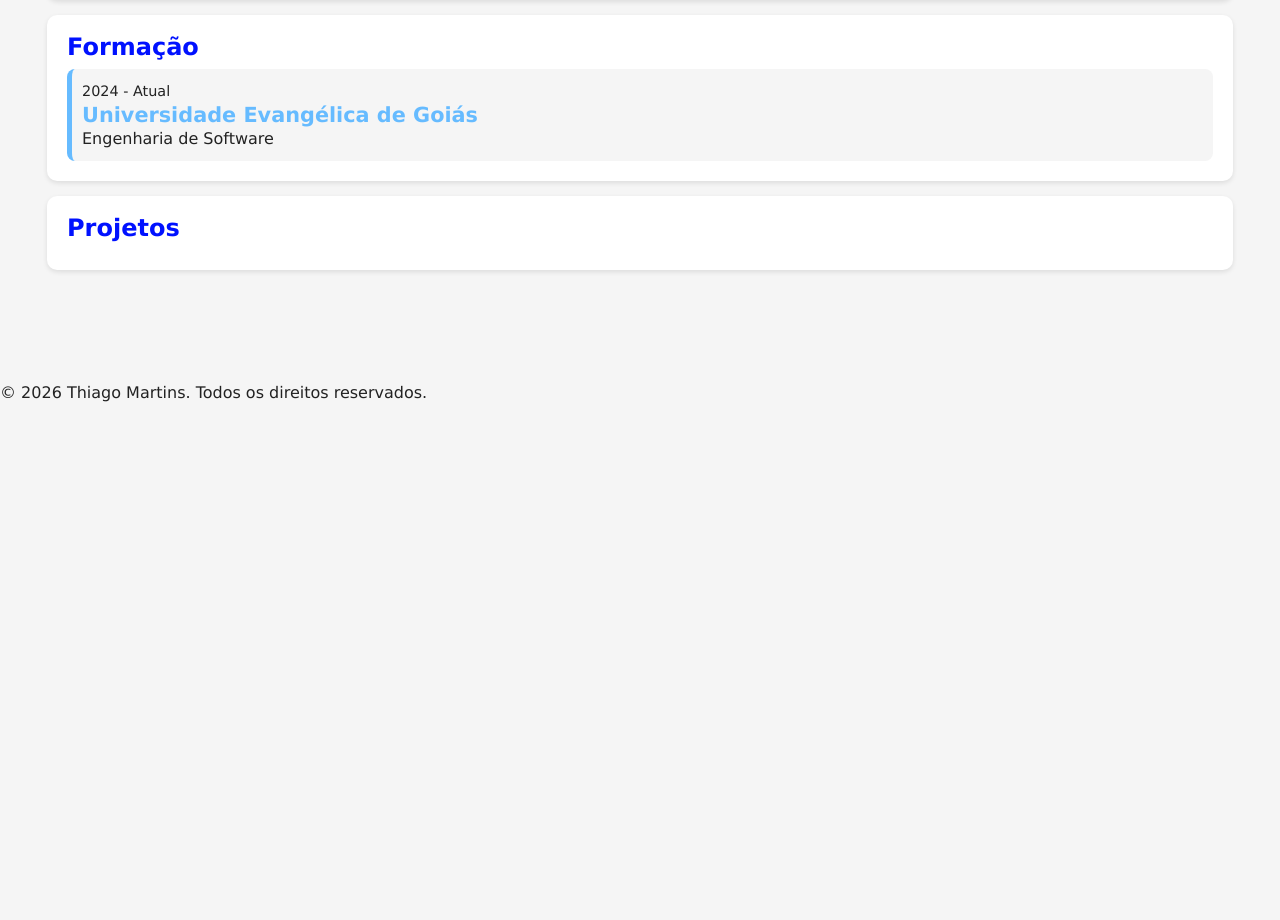
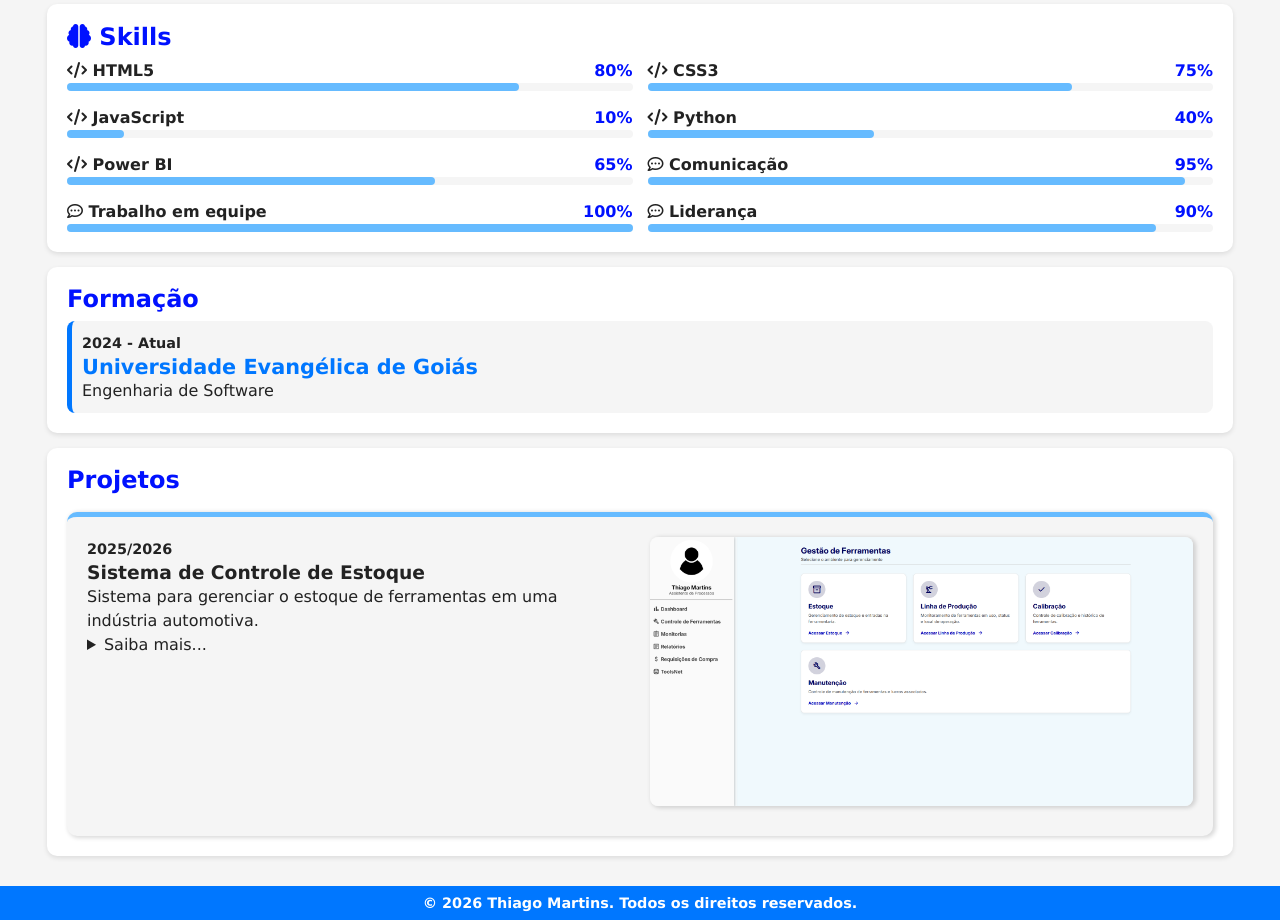
Before and after one commit to thiagomt11/projeto-portfolio, a plain HTML site: page index.html in a window 1280 px wide. Shown: the part 1323-2243 px from the top of the page. Before the commit the page ends 1728 px from the top, so only its background shows below. Drawn offline with Linux system fonts and the light colour scheme.

Commit message:
adicionado seção de projetos

```diff
--- a/estilos/media-queries.css
+++ b/estilos/media-queries.css
@@ -26,4 +26,24 @@
         grid-template-columns: 1fr 1fr;
     }
 
+    .projeto{
+        display: grid;
+        grid-template-columns: 1fr 1fr;
+        gap: 20px;
+        width: 100%;
+    }
+
+    .projeto-info{
+        grid-column: 1;
+        grid-row: 1;
+    }
+
+    .foto{
+        grid-column: 2;
+        width: 100%;
+        object-fit: cover;
+        overflow: hidden;
+    }
+
+
 }
--- a/estilos/style.css
+++ b/estilos/style.css
@@ -203,9 +203,12 @@ main{
 .curso{
     background-color: var(--fundo-principal);
     padding: 10px;
-    border-left: 5px solid var(--destaque-inverso);
+    border-left: 5px solid var(--destaque);
     border-radius: 8px;
     transition: border-width 0.3s ease, border-color 0.5s ease;
+    .instituicao{
+        transition: color 0.5s ease;
+    }
 }
 
 .curso:hover{
@@ -218,16 +221,49 @@ main{
 .periodo{
     font-size: 0.9em;
     color: var(--texto);
+    font-weight: bold;
 }
 
 .instituicao{
     font-size: 1.3em;
-    color: var(--destaque-inverso);
+    color: var(--destaque);
 }
 
+/*CARD 4 - PROJETOS*/
+
+#projeto-container{
+    margin-top: 20px;
+}
+.projeto{
+    background-color: var(--fundo-principal);
+    padding: 20px;
+    box-shadow: 2px 1px 4px 1px rgba(0,0,0,0.15);
+    border-radius:10px;
+    border-top: 5px solid var(--destaque-inverso);
+    transition: border-color 0.3s ease, transform 0.3s ease;
+}
+
+.projeto:hover{
+    border-top-color: var(--destaque-escuro);
+    cursor: pointer;
+    transform: translate(0, -4px);
+
+}
+
+.foto{
+    width: 100%;
+    border-radius: 8px;
+    margin-bottom: 10px;
+     box-shadow: 2px 1px 4px 1px rgba(0,0,0,0.15);
+}
 
 /*Rodapé*/
 footer{
     display: flex;
-
+    background-color: var(--destaque);
+    padding: 5px;
+    justify-content: center;
+    color: var(--texto-inverso);
+    font-weight: bold;
+    font-size: 0.9em;
 }
--- a/index.html
+++ b/index.html
@@ -27,7 +27,7 @@
     <main>
         <article id="ficha">
             <figure>
-                <img src="foto-de-perfil.jpeg" alt="Foto de Thiago Martins">
+                <img src="imagens/foto-de-perfil.jpeg" alt="Foto de Thiago Martins">
                 <figcaption>
                     <h1>Thiago Martins</h1>
                 </figcaption>
@@ -206,6 +206,25 @@
 
             <article id="projetos" class="cards-detalhes">
                 <h2>Projetos</h2>
+
+                <div id="projeto-container">
+
+                    <div class="projeto">
+
+                        <img src="imagens/imagem-sistema-estoque.png" alt="Pagina Sistema de Controle de Estoque" class="foto">
+
+                        <div class="projeto-info">
+                            <p class="periodo">2025/2026</p>
+                            <h3 class="titulo">Sistema de Controle de Estoque</h3>
+                            <p>Sistema para gerenciar o estoque de ferramentas em uma indústria automotiva.</p>
+                            <details class="descricao">
+                                <summary>Saiba mais...</summary>
+                                <p>Lorem ipsum dolor sit, amet consectetur adipisicing elit. Vero doloremque, voluptas esse quod nesciunt earum, explicabo aliquid distinctio placeat ea dignissimos quasi rem quisquam, animi a et deserunt repudiandae rerum!</p>
+                            </details>
+                        </div>
+                    </div>
+
+                </div>
             </article>
         </article>
     </main>
```
Also changed, not shown: imagens/foto-de-perfil.jpeg (renamed from foto-de-perfil.jpeg), imagens/imagem-sistema-estoque.png (added).
